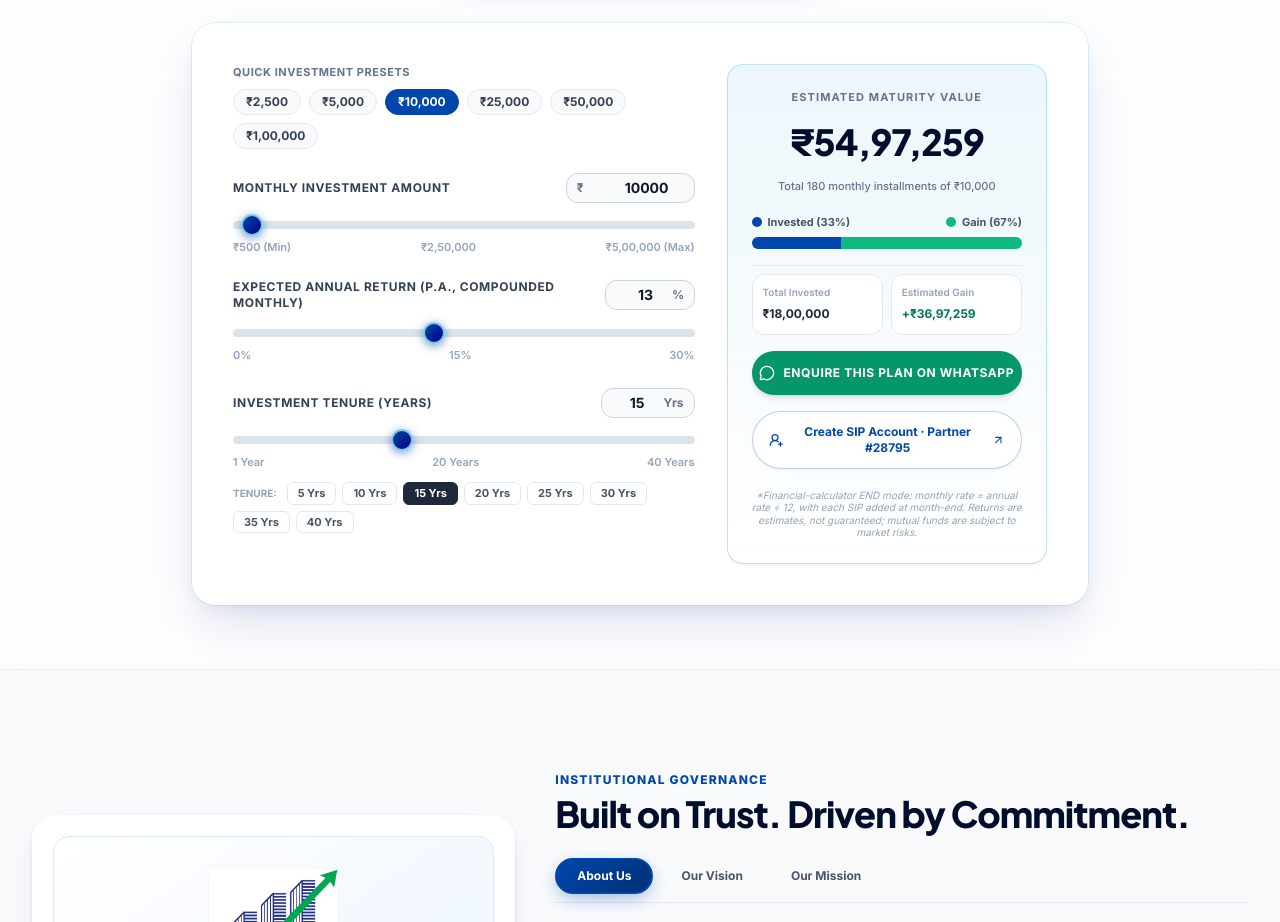
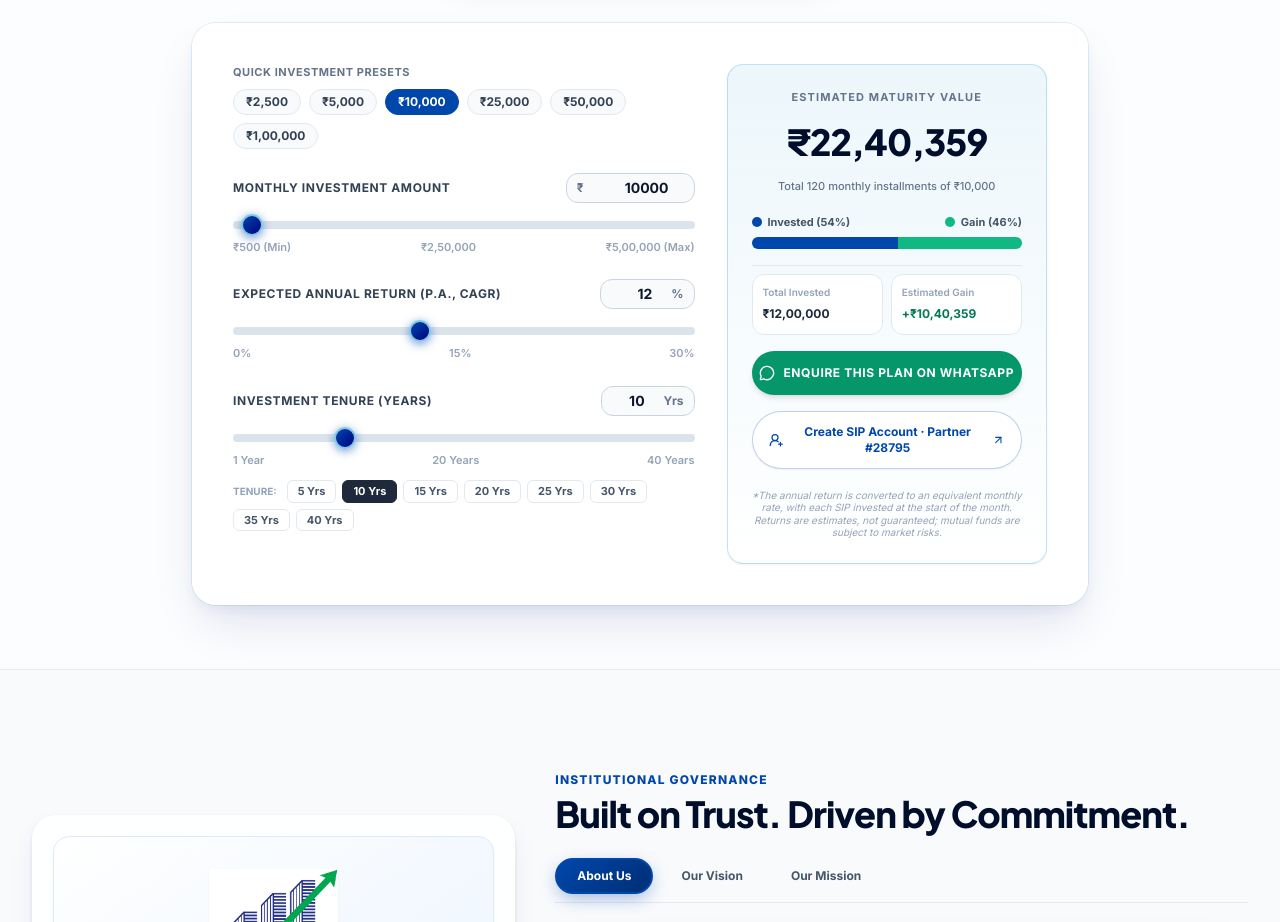
Before and after one commit to Adi-0408/smitas_financial_consultancy_services, a React (Vite) app: page / in a window 1280 px wide. Shown: the part 4980-5902 px from the top of the page. Built offline with nearby package versions, Linux system fonts and the light colour scheme; a web font is replaced by a local one.

Commit message:
Align SIP calculator with annual return assumptions

```diff
--- a/src/App.jsx
+++ b/src/App.jsx
@@ -115,8 +115,8 @@ export default function App() {
 
   // SIP Calculator State
   const [sipAmount, setSipAmount] = useState(10000);
-  const [sipRate, setSipRate] = useState(13);
-  const [sipYears, setSipYears] = useState(15);
+  const [sipRate, setSipRate] = useState(12);
+  const [sipYears, setSipYears] = useState(10);
 
   // EMI Calculator State
   const [emiAmount, setEmiAmount] = useState(2500000);
@@ -391,7 +391,8 @@ export default function App() {
     triggerToast('Your review has been successfully removed from the website.', 'info');
   };
 
-  // SIP future value using the financial-calculator END mode (ordinary annuity).
+  // Treat the entered annual return as an effective annual rate (CAGR).
+  // SIP installments are invested at the start of each month (annuity due).
   const sipResult = useMemo(() => {
     const P = parseFloat(sipAmount);
     const rAnnual = parseFloat(sipRate);
@@ -408,7 +409,7 @@ export default function App() {
       return { totalInvested, maturityValue: 0, wealthGained: 0, investedPercent: 0, gainPercent: 0 };
     }
 
-    const i = rAnnual / 100 / 12;
+    const i = Math.expm1(Math.log1p(rAnnual / 100) / 12);
     if (i === 0) {
       return {
         totalInvested,
@@ -419,10 +420,9 @@ export default function App() {
       };
     }
 
-    // Ordinary-annuity FV: deposits are made at the end of each month.
     // expm1/log1p keep the annuity factor accurate for small monthly rates.
     const annuityFactor = Math.expm1(n * Math.log1p(i)) / i;
-    const maturity = P * annuityFactor;
+    const maturity = P * annuityFactor * (1 + i);
     if (!Number.isFinite(maturity)) {
       return { totalInvested, maturityValue: 0, wealthGained: 0, investedPercent: 0, gainPercent: 0 };
     }
@@ -1677,7 +1677,7 @@ export default function App() {
                     <div>
                       <div className="flex justify-between items-center mb-2">
                         <label className="text-xs font-bold uppercase tracking-wider text-slate-700">
-                          Expected Annual Return (p.a., compounded monthly)
+                          Expected Annual Return (p.a., CAGR)
                         </label>
                         <div className="flex items-center gap-1 px-2.5 py-1 rounded-xl bg-slate-50 border border-slate-300 focus-within:border-[#0047AB] focus-within:ring-2 focus-within:ring-[#0047AB]/20 transition-all shadow-2xs">
                           <input
@@ -1838,7 +1838,7 @@ export default function App() {
                     </a>
 
                     <p className="text-[10px] text-slate-400 italic text-center pt-1 leading-tight">
-                      *Financial-calculator END mode: monthly rate = annual rate ÷ 12, with each SIP added at month-end. Returns are estimates, not guaranteed; mutual funds are subject to market risks.
+                      *The annual return is converted to an equivalent monthly rate, with each SIP invested at the start of the month. Returns are estimates, not guaranteed; mutual funds are subject to market risks.
                     </p>
                   </div>
 
```
